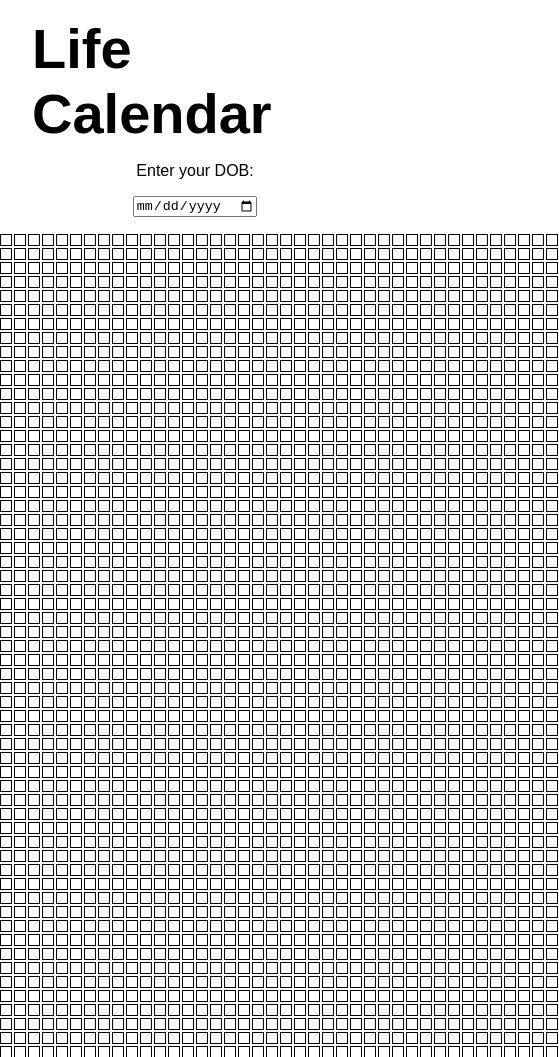
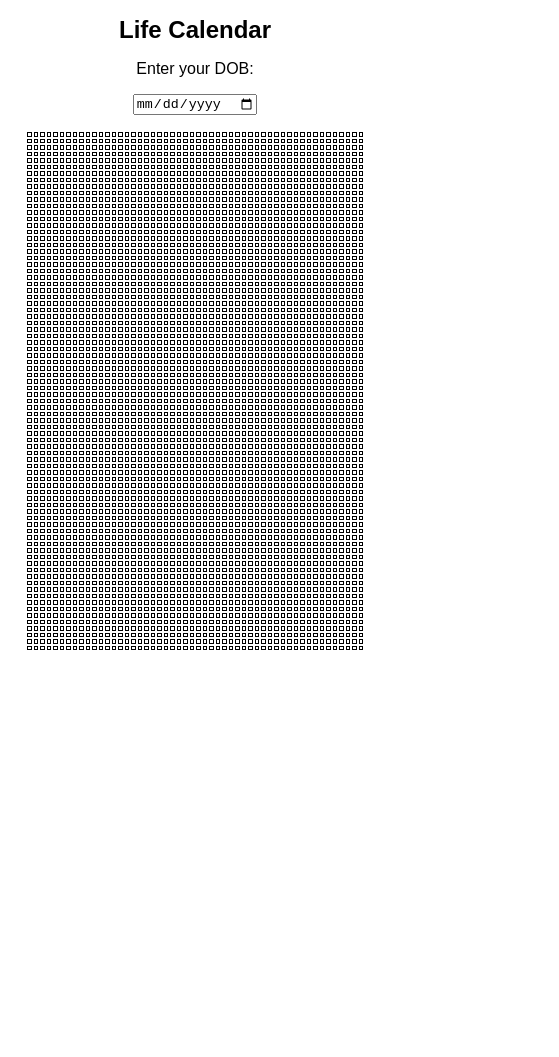
Before and after one commit to DylanSeery/life-calendar, a plain HTML site: page index.html in a window 390 px wide. Shown: the top 1057 px of the page, 559 px wide, since content can reach past the window. After the commit the page ends 844 px from the top, so only its background shows below. Drawn offline with nearby package versions, Linux system fonts and the light colour scheme; a web font is replaced by a local one.

Commit message:
Responsive Design

```diff
--- a/index.html
+++ b/index.html
@@ -45,6 +45,22 @@
     }
     .quote {
         max-width: 800px;
+    }
+
+    @media screen and (max-width: 768px) {
+        .title {
+            font-size: 1.5rem;
+        }
+        .container {
+            max-width: 350px;
+        }
+        .quote {
+            max-width: 350px;
+        }
+        .week {
+            width: 2.5px;
+            height: 2.5px;
+        }
     }
 </style>
 <body>
```
